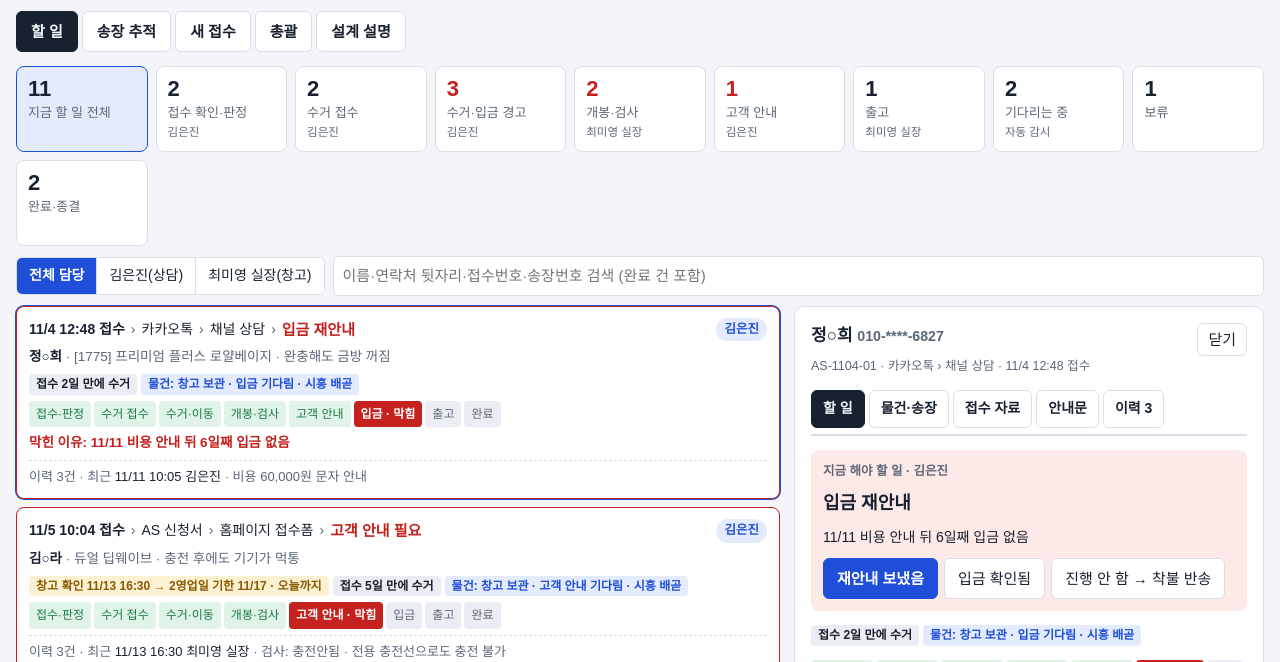
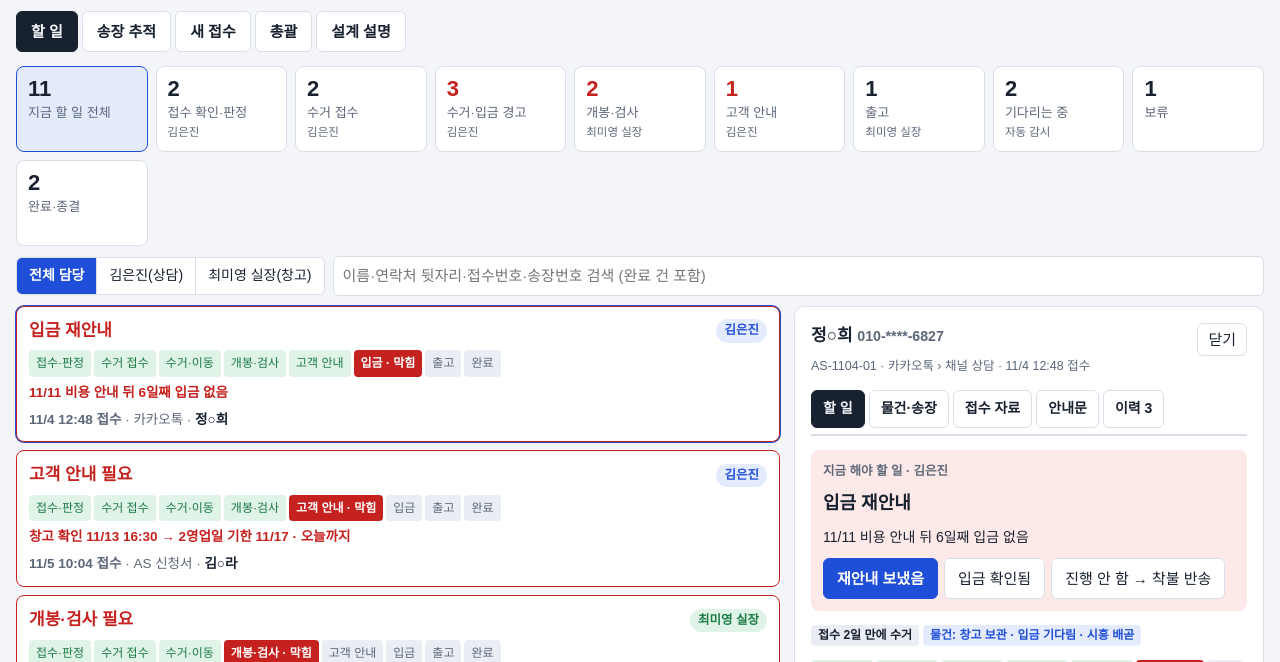
Before and after one commit to nuskin821-sudo/asjuvera, a plain HTML site: page apps-script/index.html in a window 1280 px wide. Shown: the part 138-800 px from the top of the page. Drawn offline with Linux system fonts and the light colour scheme; a web font is replaced by a local one.

Commit message:
접수 카드 간소화: 할 일·흐름·막힌 이유만 표시
Co-Authored-By: Claude Fable 5.2 <noreply@anthropic.com>
Claude-Session: https://claude.ai/code/session_01XvjMsUgzr9UwaE28KP5qHM

```diff
--- a/apps-script/index.html
+++ b/apps-script/index.html
@@ -68,7 +68,7 @@ textarea{width:100%;resize:vertical}
 .row>.full{grid-column:1/-1;min-width:0}
 .path{display:flex;flex-wrap:wrap;gap:2px 6px;align-items:center;font-size:14px;min-width:0}
 .path i{font-style:normal;color:var(--sub)}
-.path .todo{font-weight:700;font-size:15px}
+.path .todo{font-weight:700;font-size:17px}
 .row.urgent .todo{color:var(--red)}
 .when{font-weight:700;font-variant-numeric:tabular-nums}
 .who{font-size:12.5px;font-weight:700;padding:2px 8px;border-radius:999px;background:var(--soft);white-space:nowrap;align-self:center}
@@ -410,15 +410,13 @@ function renderStrip(){
 function renderList(){
   const v=visible();
   $('list').innerHTML=v.length?v.map(c=>{const t=task(c);const oc=t.own==='상담'?'c':t.own==='창고'?'w':t.own==='자동'?'a':'';
-    const h=c.hist[c.hist.length-1];
+    const u=dueInfo(c), why=t.alert?t.alert.x:(u&&u.left<=0?u.txt:'');
     return `<div class="row ${t.red?'urgent':''} ${sel===c.id?'sel':''}" role="button" tabindex="0" data-id="${esc(c.id)}">
-      <span class="path"><span class="when">${sh(c.recv)} 접수</span><i>›</i><span>${esc(c.inflow)}</span><i>›</i><span>${esc(c.sub)}</span><i>›</i><span class="todo">${esc(t.todo)}</span></span>
+      <span class="path"><span class="todo">${esc(t.todo)}</span></span>
       <span class="who ${oc}">${esc(disp(t.own))}</span>
-      <span class="meta full"><b>${esc(c.name)}</b> · ${esc(c.product)} · ${esc(c.symptom)}</span>
-      <span class="pills full">${duePill(c)}${pkPill(c)}${goodsPill(c)}</span>
       <span class="full">${stepBar(c)}</span>
-      ${t.alert?`<span class="meta full" style="color:var(--red);font-weight:600">막힌 이유: ${esc(t.alert.x)}</span>`:''}
-      <span class="last full">이력 ${c.hist.length}건${h?` · 최근 <b>${sh(h.t)} ${esc(h.who)}</b> · ${esc(h.x)}`:''}</span></div>`}).join('')
+      ${why?`<span class="meta full" style="color:var(--red);font-weight:600">${esc(why)}</span>`:''}
+      <span class="meta full"><span class="when">${sh(c.recv)} 접수</span> · ${esc(c.inflow)} · <b>${esc(c.name)}</b></span></div>`}).join('')
    :`<div class="empty">${q?'검색 결과가 없습니다.':'이 칸에는 지금 할 일이 없습니다.'}</div>`;
 }
 
@@ -636,7 +634,7 @@ $('v-plan').innerHTML=`<div class="doc">
 <div><h2>이 초안의 생각</h2>
 <p>지금 시트는 <b>탭이 곧 상태</b>입니다. 건이 진행되면 사람이 행을 다른 탭으로 옮기고, 진행 내용은 자유롭게 적습니다. 새 설계는 한 건이 한 곳에 머물고 <b>상태만 바뀌며</b>, 상태가 바뀌면 다음 담당자의 할 일 목록에 자동으로 나타납니다.</p>
 <ul><li>맨 위 큰 분류는 <b>일반 AS</b>와 <b>현대홈쇼핑</b> 두 가지입니다.</li>
-<li>접수 건 카드마다 접수 일시, 수거까지 걸린 일수, 물건 위치, 8단계 중 어디에 있는지, 막힌 이유, 최근 이력이 보입니다.</li>
+<li>접수 건 카드에는 필요한 것만 둡니다: 맨 위에 해야 할 일, 그 아래 전체 흐름(8단계)과 막힌 곳, 막힌 이유, 접수 일시·경로·고객명. 수거 일수·물건 위치·이력 같은 자세한 정보는 카드를 누르면 나옵니다. 처리하면 그 카드는 뒤로 밀리거나 다음 담당자 목록으로 넘어갑니다.</li>
 <li>카드를 누르면 <b>할 일 / 물건·송장 / 접수 자료 / 안내문 / 이력</b> 탭이 열리고, 버튼을 누르면 다음 담당자에게 넘어갑니다.</li>
 <li>이력과 메모, 접수 자료는 수정할 수 있고, 수정한 사람과 시간이 남습니다.</li>
 <li>무상·유상 판정과 금액은 'AS 비용' 탭 기준으로 자동 계산하고, 안내문은 '문자양식' 탭 문구로 자동 완성합니다.</li></ul></div>
```
Also changed, not shown: index.html (+6 -8 lines).
